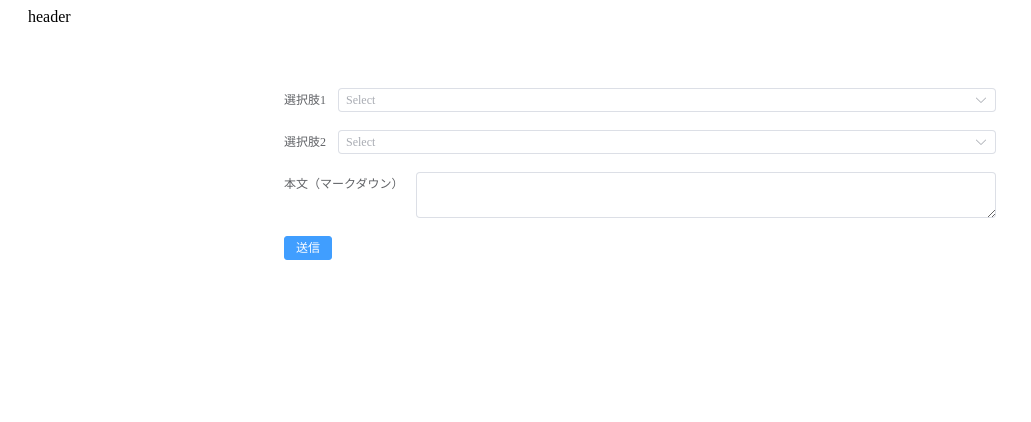
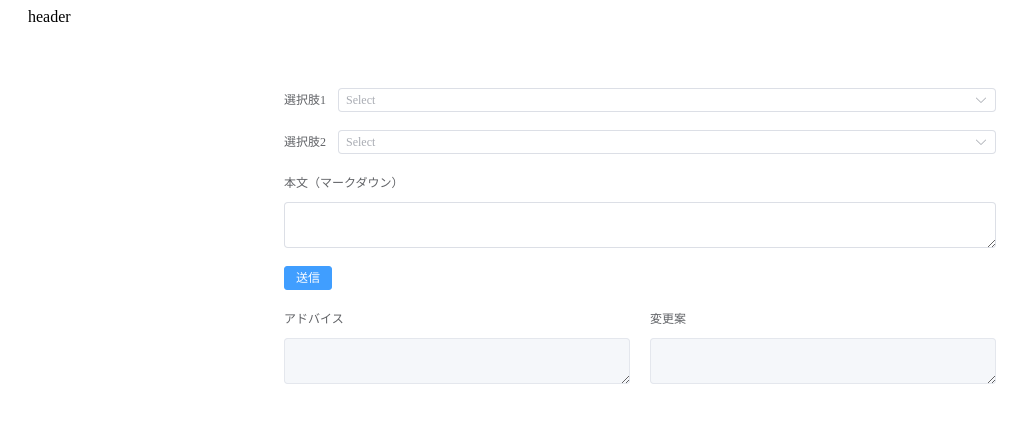
Before and after one commit to Yanai1005/prtimes-demo, a Vue app in the folder frontend/kenkyu-slackers/: page / in a window 1280 px wide. Shown: the top 422 px of the page, without its empty margins (0-1031 px from the left). Built offline with nearby package versions, Linux system fonts and the light colour scheme; the HTML template or start-up script is replaced by a standard one.

Commit message:
feat: 結果を表示するテキストエリアの追加

```diff
--- a/frontend/kenkyu-slackers/components.d.ts
+++ b/frontend/kenkyu-slackers/components.d.ts
@@ -9,6 +9,7 @@ export {}
 declare module 'vue' {
   export interface GlobalComponents {
     ElButton: typeof import('element-plus/es')['ElButton']
+    ElCol: typeof import('element-plus/es')['ElCol']
     ElContainer: typeof import('element-plus/es')['ElContainer']
     ElementPlusTest: typeof import('./src/components/ElementPlusTest.vue')['default']
     ElForm: typeof import('element-plus/es')['ElForm']
@@ -17,6 +18,7 @@ declare module 'vue' {
     ElInput: typeof import('element-plus/es')['ElInput']
     ElMain: typeof import('element-plus/es')['ElMain']
     ElOption: typeof import('element-plus/es')['ElOption']
+    ElRow: typeof import('element-plus/es')['ElRow']
     ElSelect: typeof import('element-plus/es')['ElSelect']
     Hoge: typeof import('./src/components/Hoge.vue')['default']
     RouterLink: typeof import('vue-router')['RouterLink']
--- a/frontend/kenkyu-slackers/src/pages/AppRoot/AppRoot.vue
+++ b/frontend/kenkyu-slackers/src/pages/AppRoot/AppRoot.vue
@@ -31,6 +31,9 @@
     hogeOptions.value = getOptions("hoge");
     fugaOptions.value = getOptions("fuga");
   })
+
+  const resultLeft = ref("");
+  const resultRight = ref("");
 </script>
 
 <template>
@@ -42,7 +45,7 @@
       <el-form-item label="選択肢2">
         <option-selector :value="fugaValue" :options="fugaOptions" />
       </el-form-item>
-      <el-form-item label="本文（マークダウン）">
+      <el-form-item label="本文（マークダウン）" label-position="top">
         <markdown-editor :value="markdownContent" />
       </el-form-item>
       <el-form-item>
@@ -50,6 +53,28 @@
           送信
         </el-button>
       </el-form-item>
+    </el-form>
+    <el-form label-position="top">
+      <el-row :gutter="20">
+        <el-col :span="12">
+          <el-form-item label="アドバイス">
+            <el-input
+              v-model="resultLeft"
+              type="textarea"
+              disabled
+            />
+          </el-form-item>
+        </el-col>
+        <el-col :span="12">
+          <el-form-item label="変更案">
+            <el-input
+              v-model="resultRight"
+              type="textarea"
+              disabled
+            />
+          </el-form-item>
+        </el-col>
+      </el-row>
     </el-form>
   </div>
 </template>
```
